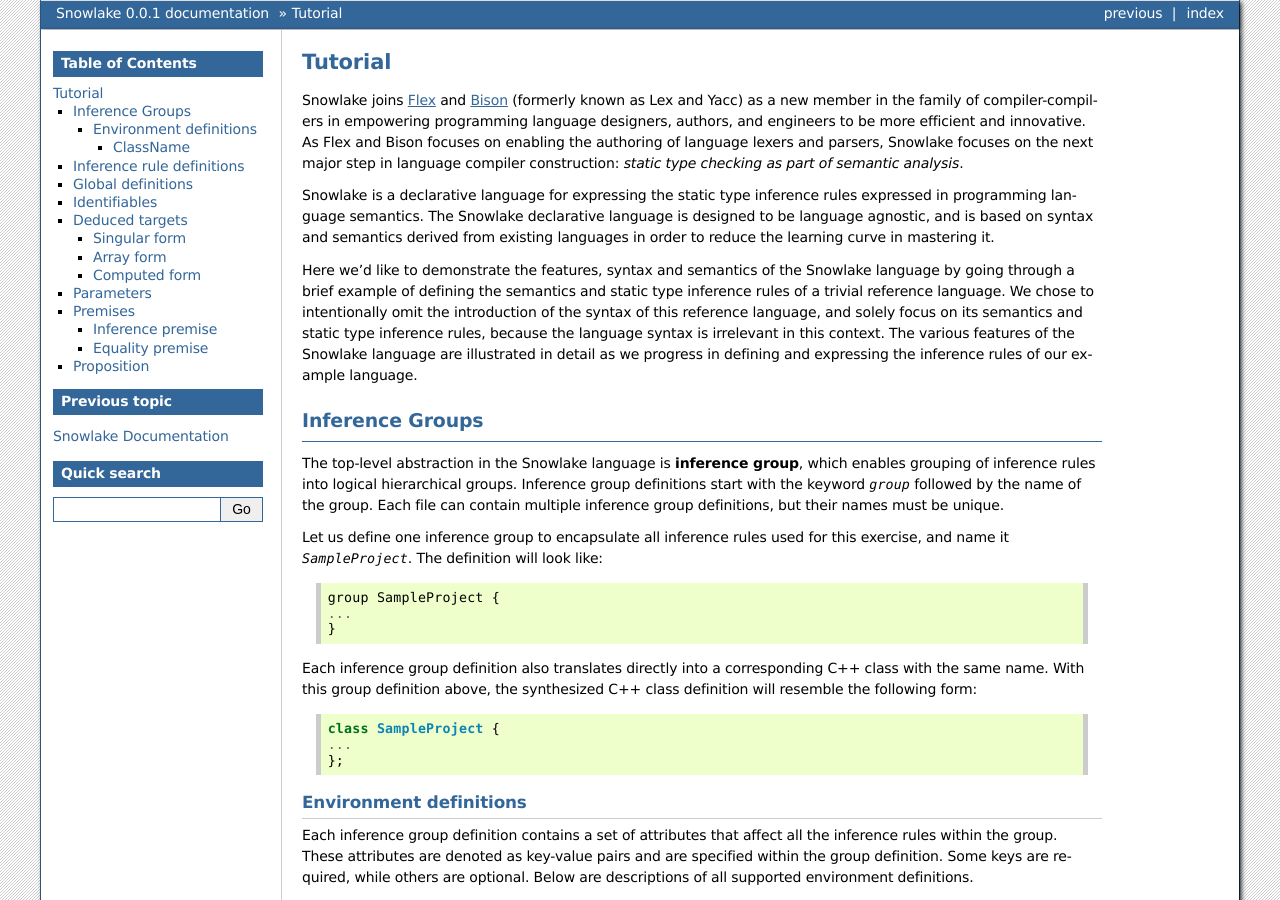
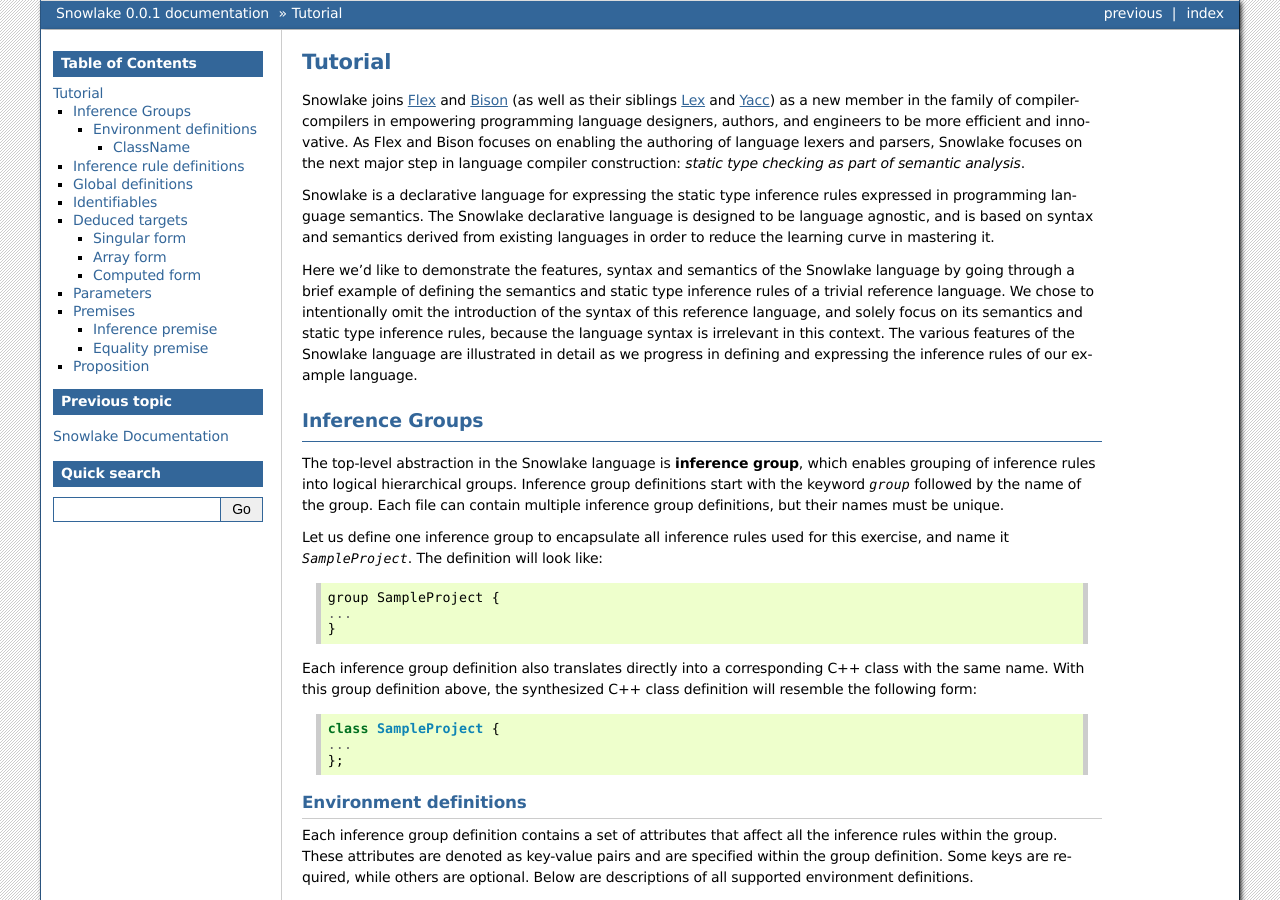
Before and after one commit to libcxx/Snowlake, a Sphinx documentation site: the page built from docs/source/tutorial.rst, in a window 1280 px wide and 900 px high. Built offline with Sphinx 7.4.7, drawn with Linux system fonts in a browser that asks for light colours.

Commit message:
Refine intro paragraph in Tutorial page [ci skip]

```diff
--- a/docs/source/tutorial.rst
+++ b/docs/source/tutorial.rst
@@ -8,7 +8,10 @@ Snowlake joins
 `Flex <https://en.wikipedia.org/wiki/Flex_(lexical_analyser_generator)>`_
 and
 `Bison <https://en.wikipedia.org/wiki/GNU_bison>`_
-(formerly known as Lex and Yacc)
+(as well as their siblings
+`Lex <https://en.wikipedia.org/wiki/Lex_(software)>`_
+and
+`Yacc <https://en.wikipedia.org/wiki/Yacc>`_)
 as a new member in the family of compiler-compilers in empowering
 programming language designers, authors, and engineers to be more
 efficient and innovative. As Flex and Bison focuses on enabling the
```
